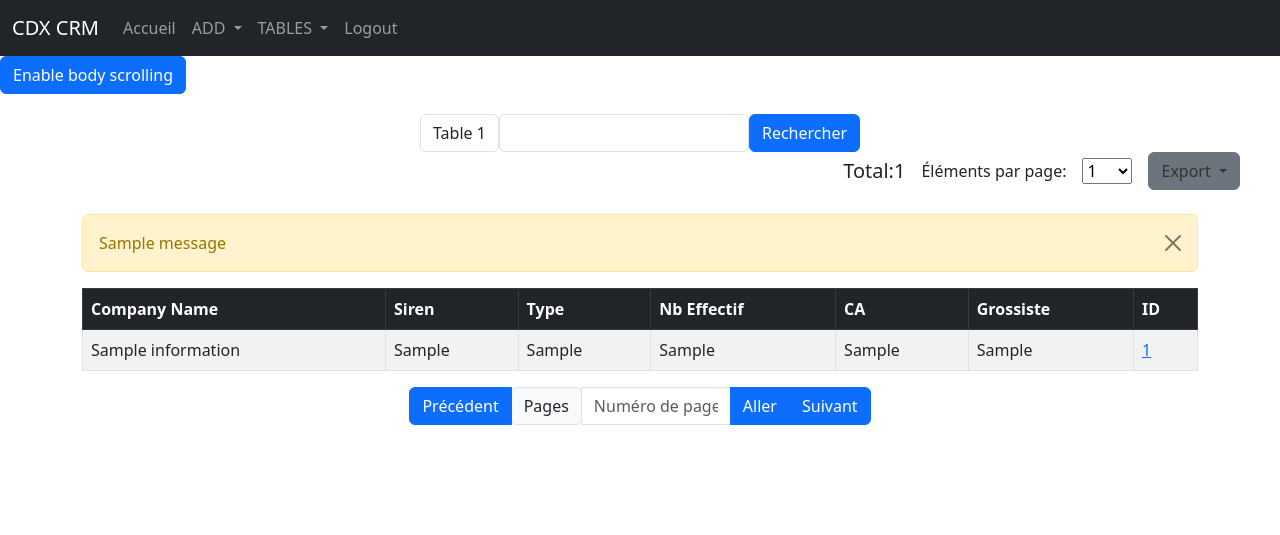
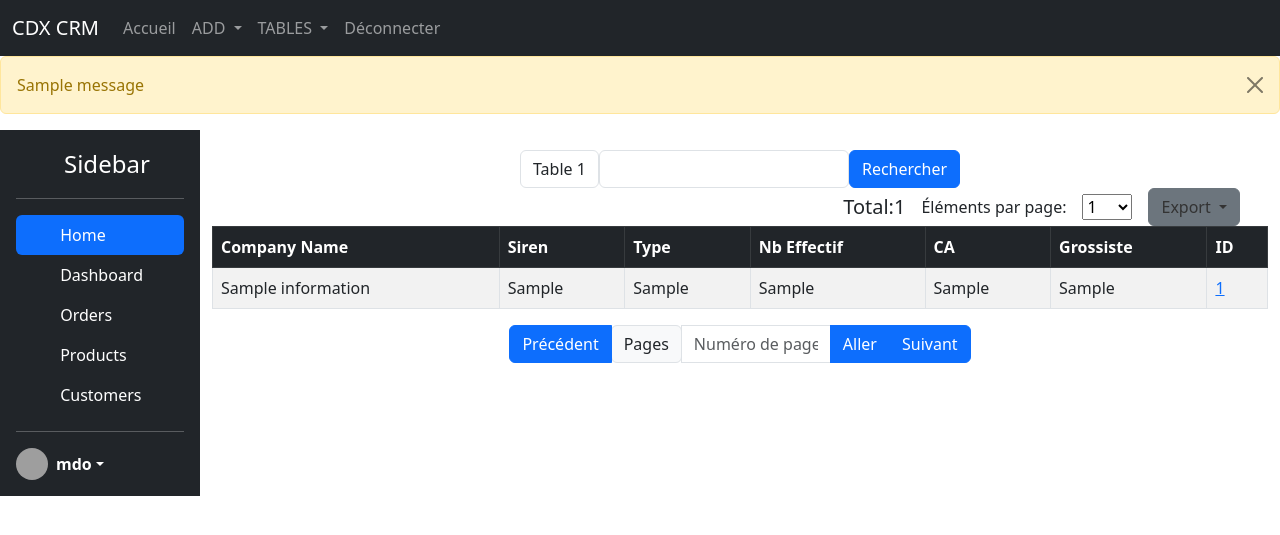
Before and after one commit to kyuzh/Django-CRM-main, a Django app: page / in a window 1280 px wide. Shown: the top 535 px of the page. Run offline with Django 4.2, Linux system fonts and the light colour scheme; a user stored in the database is signed in; tables that the repository leaves empty hold one stand-in row (values such as "Sample post"); one stand-in notice (Sample message) is shown; some libraries are stand-ins or nearby versions; grey boxes are pictures that could not be loaded.

Commit message:
sidebar add

```diff
--- a/website/templates/base.html
+++ b/website/templates/base.html
@@ -12,46 +12,31 @@
   </head>
   <body>
     {% include 'navbar.html' %}
-
-    <button class="btn btn-primary" type="button" data-bs-toggle="offcanvas" data-bs-target="#offcanvasScrolling" aria-controls="offcanvasScrolling">Enable body scrolling</button>
-
-    <div class="offcanvas offcanvas-start" data-bs-scroll="true" data-bs-backdrop="false" tabindex="-1" id="offcanvasScrolling" aria-labelledby="offcanvasScrollingLabel">
-      <div class="offcanvas-header">
-        <h5 class="offcanvas-title" id="offcanvasScrollingLabel">Offcanvas with body scrolling</h5>
-        <button type="button" class="btn-close" data-bs-dismiss="offcanvas" aria-label="Close"></button>
-      </div>
-      <div class="offcanvas-body">
-        <p>Try scrolling the rest of the page to see this option in action.</p>
-      </div>
-    </div>
-
+    {% if messages %}
+        {% for message in messages %}
+          <div class="alert alert-warning alert-dismissible fade show" role="alert">
+            {{ message }}
+            <button type="button" class="btn-close" data-bs-dismiss="alert" aria-label="Close"></button>
+          </div>
+        {% endfor %}
+    {% endif %}
     <form class="filtre">
     {% block filtre %}
     {% endblock%}
     </form>
     <div class="container">
-      <br/>
-      {% if messages %}
-        {% for message in messages %}
-          <div class="alert alert-warning alert-dismissible fade show" role="alert">
-            {{ message }}
-            <button type="button" class="btn-close" data-bs-dismiss="alert" aria-label="Close"></button>
-          </div>
-
-        {% endfor %}
-      {% endif %}
-
       {% block content %}
       {% endblock%}
     </div>
 
 
-    <script src="{% static 'pagination.js' %}?v=1.8"></script>
+    <script src="{% static 'pagination.js' %}?v=1.2"></script>
     <script src="https://cdn.jsdelivr.net/npm/bootstrap@5.3.0-alpha1/dist/js/bootstrap.bundle.min.js" integrity="sha384-w76AqPfDkMBDXo30jS1Sgez6pr3x5MlQ1ZAGC+nuZB+EYdgRZgiwxhTBTkF7CXvN" crossorigin="anonymous"></script>
     <!-- Inclure les fichiers JavaScript Bootstrap (jQuery et Popper.js sont nécessaires) -->
     <script src="https://ajax.googleapis.com/ajax/libs/jquery/3.5.1/jquery.min.js"></script>
     <script src="https://cdnjs.cloudflare.com/ajax/libs/popper.js/1.16.0/umd/popper.min.js"></script>
     <script src="https://maxcdn.bootstrapcdn.com/bootstrap/4.5.2/js/bootstrap.min.js"></script>
 
+
   </body>
 </html>
--- a/website/templates/home.html
+++ b/website/templates/home.html
@@ -4,6 +4,65 @@
 
 {% if user.is_authenticated %}
 
+<div class="d-flex flex-row">
+    <!-- Sidebar -->
+  <div class="d-flex flex-column flex-shrink-0 p-3 text-bg-dark" style="width: 200px;">
+    <a href="/" class="d-flex align-items-center mb-3 mb-md-0 me-md-auto text-white text-decoration-none">
+      <svg class="bi pe-none me-2" width="40" height="32"><use xlink:href="#bootstrap"></use></svg>
+        <span class="fs-4">Sidebar</span>
+    </a>
+    <hr>
+    <ul class="nav nav-pills flex-column mb-auto">
+      <li class="nav-item">
+        <a href="#" class="nav-link active" aria-current="page">
+          <svg class="bi pe-none me-2" width="16" height="16"><use xlink:href="#home"></use></svg>
+          Home
+        </a>
+      </li>
+      <li>
+        <a href="#" class="nav-link text-white">
+          <svg class="bi pe-none me-2" width="16" height="16"><use xlink:href="#speedometer2"></use></svg>
+          Dashboard
+        </a>
+      </li>
+      <li>
+        <a href="#" class="nav-link text-white">
+          <svg class="bi pe-none me-2" width="16" height="16"><use xlink:href="#table"></use></svg>
+          Orders
+        </a>
+      </li>
+      <li>
+        <a href="#" class="nav-link text-white">
+          <svg class="bi pe-none me-2" width="16" height="16"><use xlink:href="#grid"></use></svg>
+          Products
+        </a>
+      </li>
+      <li>
+        <a href="#" class="nav-link text-white">
+          <svg class="bi pe-none me-2" width="16" height="16"><use xlink:href="#people-circle"></use></svg>
+          Customers
+        </a>
+      </li>
+    </ul>
+    <hr>
+    <div class="dropdown">
+      <a href="#" class="d-flex align-items-center text-white text-decoration-none dropdown-toggle" data-bs-toggle="dropdown" aria-expanded="false">
+        <img src="https://github.com/mdo.png" alt="" width="32" height="32" class="rounded-circle me-2">
+        <strong>mdo</strong>
+      </a>
+      <ul class="dropdown-menu dropdown-menu-dark text-small shadow" style="">
+        <li><a class="dropdown-item" href="#">New project...</a></li>
+        <li><a class="dropdown-item" href="#">Settings</a></li>
+        <li><a class="dropdown-item" href="#">Profile</a></li>
+        <li><hr class="dropdown-divider"></li>
+        <li><a class="dropdown-item" href="#">Sign out</a></li>
+      </ul>
+    </div>
+  </div>
+
+  <!-- Contenu principal (à droite du sidebar) -->
+  <div class="flex-grow-1">
+    <!-- Contenu principal du tableau -->
 <div class="d-flex justify-content-center align-items-center" style="margin-top: 20px;">
     <form class="filtre_card" method="get" action="">
         <div class="form-group">
@@ -16,13 +75,13 @@
         <div class="form-group">
             <input name="searchValue" class="form-control" style="width: 250px;" value="{% if search_value %}{{ search_value }}{% endif %}">
         </div>
-        <button type="submit" class="btn btn-primary">Rechercher</button>
+        <button type="submit" class="btn btn-primary" id="searchButton">Rechercher</button>
     </form>
 </div>
 
 <div class="hstack gap-3 hstack-with-margin">
     <p class="lead ms-auto" id="recordCount">Total:{{record_count}}</p>
-    <p class="elementsPerPage " for="elementsPerPage">Éléments par page:</p>
+    <p class="elementsPerPage" for="elementsPerPage">Éléments par page:</p>
     <select id="elementsPerPage">
         <option value="1">1</option>
         <option value="3">3</option>
@@ -101,5 +160,8 @@
 </form>
 </div>
 
+</div>
+
+</div>
 {% endif %}
 {% endblock %}
--- a/website/templates/navbar.html
+++ b/website/templates/navbar.html
@@ -42,7 +42,7 @@
         </li>
 
         <li class="nav-item">
-          <a class="nav-link" href="{% url 'logout' %}">Logout</a>
+          <a class="nav-link" href="{% url 'logout' %}">Déconnecter</a>
         </li>
 
         {% else %}
@@ -54,10 +54,8 @@
         </li>
         {% endif %}
 
-
       </ul>
 
     </div>
   </div>
-
 </nav>
--- a/website/views.py
+++ b/website/views.py
@@ -10,6 +10,7 @@ from django.conf import settings  # Importez les paramètres Django
 from django.core.paginator import Paginator, EmptyPage, PageNotAnInteger
 from django.db.models import Q
 
+import json
 import time
 import os
 import csv
@@ -65,7 +66,6 @@ def record_filtre(request, model, records_query,search_value):
     except EmptyPage:
         records = paginator.page(paginator.num_pages)
 
-
     return records, records_query
 
 def home(request):
@@ -99,8 +99,8 @@ def TOW_FA(request, username):
     # Obtenez le chemin complet du répertoire `static` de votre application Django
     static_root = os.path.join(settings.BASE_DIR, 'website', 'templates', 'static')
 
-    # Définissez le chemin complet du fichier `code_{username}.txt`
-    file_path = os.path.join(static_root, f'code_{username}.txt')
+    # Définissez le chemin complet du fichier `code_{username}.json`
+    file_path = os.path.join(static_root, f'code_{username}.json')
 
     # Définissez le chemin complet du fichier d'image (par exemple, static/qrcode.png)
     image_path = os.path.join(static_root, f'qrcode_{username}.png')
@@ -112,9 +112,17 @@ def TOW_FA(request, username):
         # Générez le QR code et enregistrez-le avec le chemin d'accès complet
         qrcode.make(uri).save(image_path)
 
-        # Écrivez la clé dans le fichier
-        with open(file_path, 'w') as file:
-            file.write(key)
+        # Écrivez la clé dans le fichier JSON
+        with open(file_path, 'w') as json_file:
+            json.dump({'key': key, 'first connexion': True, 'code verified': False}, json_file)
+    if os.path.exists(file_path):
+        with open(file_path, 'r') as json_file:
+            json_data = json.load(json_file)
+        # Mettez à jour la valeur de la clé 'first connexion'
+        json_data['code verified'] = False
+        # Écrivez le contenu mis à jour dans le fichier JSON
+        with open(file_path, 'w') as json_file:
+            json.dump(json_data, json_file)
 
     # Renvoyer le modèle HTML avec le chemin d'accès au QR code
     return render(request, 'qrcode.html', {'image_path': image_path, 'username': username})
@@ -130,12 +138,15 @@ def verify_code(request, username):
         # Obtenez le chemin complet du répertoire `static` de votre application Django
         static_root = os.path.join(settings.BASE_DIR, 'website', 'templates', 'static')
 
-        # Définissez le chemin complet du fichier `code_username.txt`
-        file_path = os.path.join(static_root, f'code_{username}.txt')
+        # Définissez le chemin complet du fichier `code_username.json`
+        file_path = os.path.join(static_root, f'code_{username}.json')
 
-        # Lisez le contenu du fichier
-        with open(file_path, 'r') as file:
-            expected_code = file.read()
+        # Lisez le contenu du fichier JSON
+        with open(file_path, 'r') as json_file:
+            json_data = json.load(json_file)
+
+        # Récupérez la clé à partir du contenu JSON
+        expected_code = json_data.get('key', '')
 
 
         # Générer le TOTP avec un décalage de 160 secondes
@@ -144,6 +155,16 @@ def verify_code(request, username):
         expected_code = expected_code.at(current_time + 215)
         # Vérifiez si le code entré correspond au code attendu
         if expected_code == entered_code:
+            # Écrivez la clé dans le fichier JSON
+            with open(file_path, 'r') as json_file:
+                json_data = json.load(json_file)
+            # Mettez à jour la valeur de la clé 'first connexion'
+            json_data['first connexion'] = False
+            json_data['code verified'] = True
+            # Écrivez le contenu mis à jour dans le fichier JSON
+            with open(file_path, 'w') as json_file:
+                json.dump(json_data, json_file)
+
             # Le code est correct
             return redirect('home')
         else:
```
Also changed, not shown: website/templates/qrcode.html (+7 -3 lines), website/templates/static/pagination.js (+86 -91 lines).
